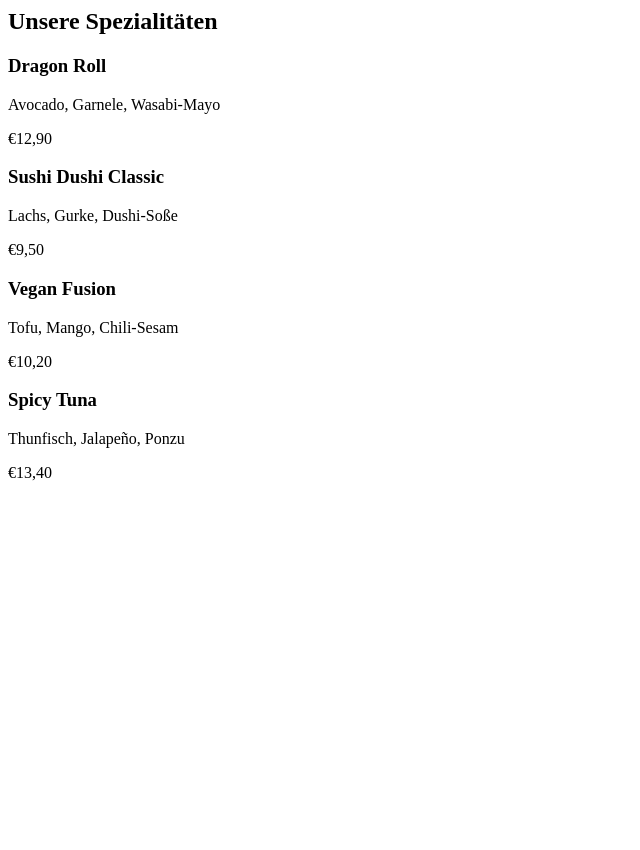
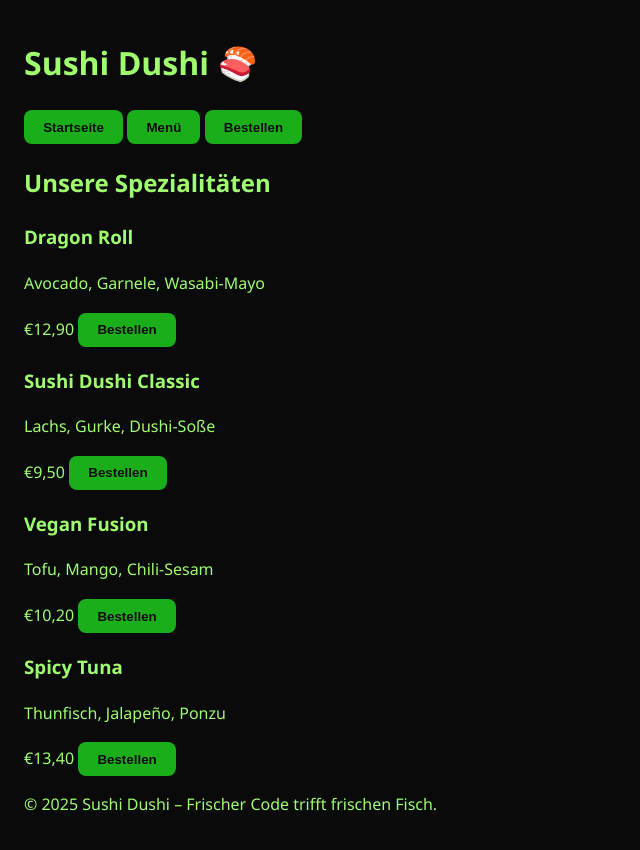
Before and after one commit to Team-Blauer-Creeper/Sushidushi.github.io, a plain HTML site: page menu.html in a window 1280 px wide. Shown: the whole page, without its empty margins (0-640 px from the left). Before the commit the page ends 800 px from the top, so only its background shows below. Drawn offline with Linux system fonts and the light colour scheme.

Commit message:
Aktualisieren von menu.html

```diff
--- a/menu.html
+++ b/menu.html
@@ -1,3 +1,22 @@
+<!DOCTYPE html>
+<html lang="de">
+<head>
+  <meta charset="UTF-8" />
+  <meta name="viewport" content="width=device-width, initial-scale=1" />
+  <title>Menü – Sushi Dushi</title>
+  <link rel="stylesheet" href="style.css" />
+</head>
+<body>
+  <header>
+    <h1>Sushi Dushi 🍣</h1>
+    <nav>
+      <a href="index.html"><button>Startseite</button></a>
+      <a href="menu.html"><button>Menü</button></a>
+      <a href="bestellen.html"><button>Bestellen</button></a>
+    </nav>
+  </header>
+
+  <main>
     <section class="menu">
       <h2>Unsere Spezialitäten</h2>
       <div class="menu-grid">
@@ -5,21 +24,32 @@
           <h3>Dragon Roll</h3>
           <p>Avocado, Garnele, Wasabi-Mayo</p>
           <span class="price">€12,90</span>
+          <a href="bestellen.html"><button>Bestellen</button></a>
         </div>
         <div class="menu-item">
           <h3>Sushi Dushi Classic</h3>
           <p>Lachs, Gurke, Dushi-Soße</p>
           <span class="price">€9,50</span>
+          <a href="bestellen.html"><button>Bestellen</button></a>
         </div>
         <div class="menu-item">
           <h3>Vegan Fusion</h3>
           <p>Tofu, Mango, Chili-Sesam</p>
           <span class="price">€10,20</span>
+          <a href="bestellen.html"><button>Bestellen</button></a>
         </div>
         <div class="menu-item">
           <h3>Spicy Tuna</h3>
           <p>Thunfisch, Jalapeño, Ponzu</p>
           <span class="price">€13,40</span>
+          <a href="bestellen.html"><button>Bestellen</button></a>
         </div>
       </div>
     </section>
+  </main>
+
+  <footer>
+    <p>&copy; 2025 Sushi Dushi – Frischer Code trifft frischen Fisch.</p>
+  </footer>
+</body>
+</html>
```
Lines whose indentation alone changed are shown as unchanged.
